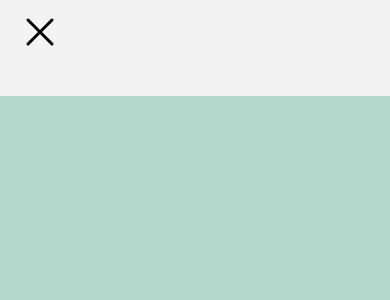
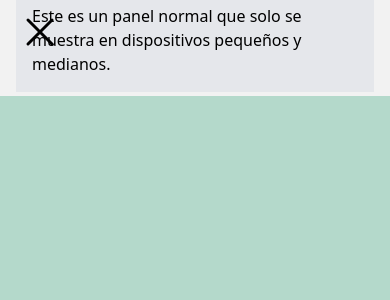
Before and after one commit to mrendyg/argom_web, a React (Vite) app in the folder frontend/: page / in a window 390 px wide. Both pictures are taken after a click on the button "Open main menu". Shown: the top 300 px of the page. Built offline with nearby package versions, Linux system fonts and the light colour scheme.

Commit message:
primer avance en panel para dispositivos pequenos

```diff
--- a/frontend/src/components/Header.tsx
+++ b/frontend/src/components/Header.tsx
@@ -12,16 +12,16 @@ const Header = () => {
         <Disclosure as="nav" className="bg-[#f2f2f2] w-auto h-[6rem] sm:h-[16rem]  sm:items-stretch sm:justify-start ">
           {({open}) =>
             <>
-              <div className="mx-auto max-w-7xl px-2 sm:px-6 lg:px-8">
+              <div className="mx-auto max-w-7x1 px-2 sm:px-6 lg:px-8">
                 <div className="relative flex h-16 items-center justify-center rounded-md p-2 text-[#000000]">
                   <div className="absolute inset-y-0 left-0 flexditems-center sm:hidden">
 
-                    <Disclosure.Button className="inline-flex items-center justify-center rounded-md p-2 text-[#000000] hover:text-[#AEAEAE]">
+                    <Disclosure.Button className="inline-flex items-center justify-center m rounded-md p-2 text-[#000000] hover:text-[#AEAEAE]">
                       <span className="sr-only">Open main menu</span>
                       {open ? (
                         <XMarkIcon className="block h-[3rem] w-[3rem]" aria-hidden="true" />
                       ) : (
-                        <Bars3Icon className="block h-[rem] w-[rem]" aria-hidden="true"/>
+                        <Bars3Icon className="block h-[3rem] w-[rem]" aria-hidden="true"/>
                       )}
                     </Disclosure.Button>
 
@@ -74,6 +74,13 @@ const Header = () => {
                         </div>
 
                 </div>
+
+                <Disclosure.Panel className="sm:hidden">
+
+                <div className="mt-4 bg-gray-200 p-4 lg:hidden">
+                  <p>Este es un panel normal que solo se muestra en dispositivos pequeños y medianos.</p>
+                </div>
+                </Disclosure.Panel>
 
                 </div>
               </div>
```
